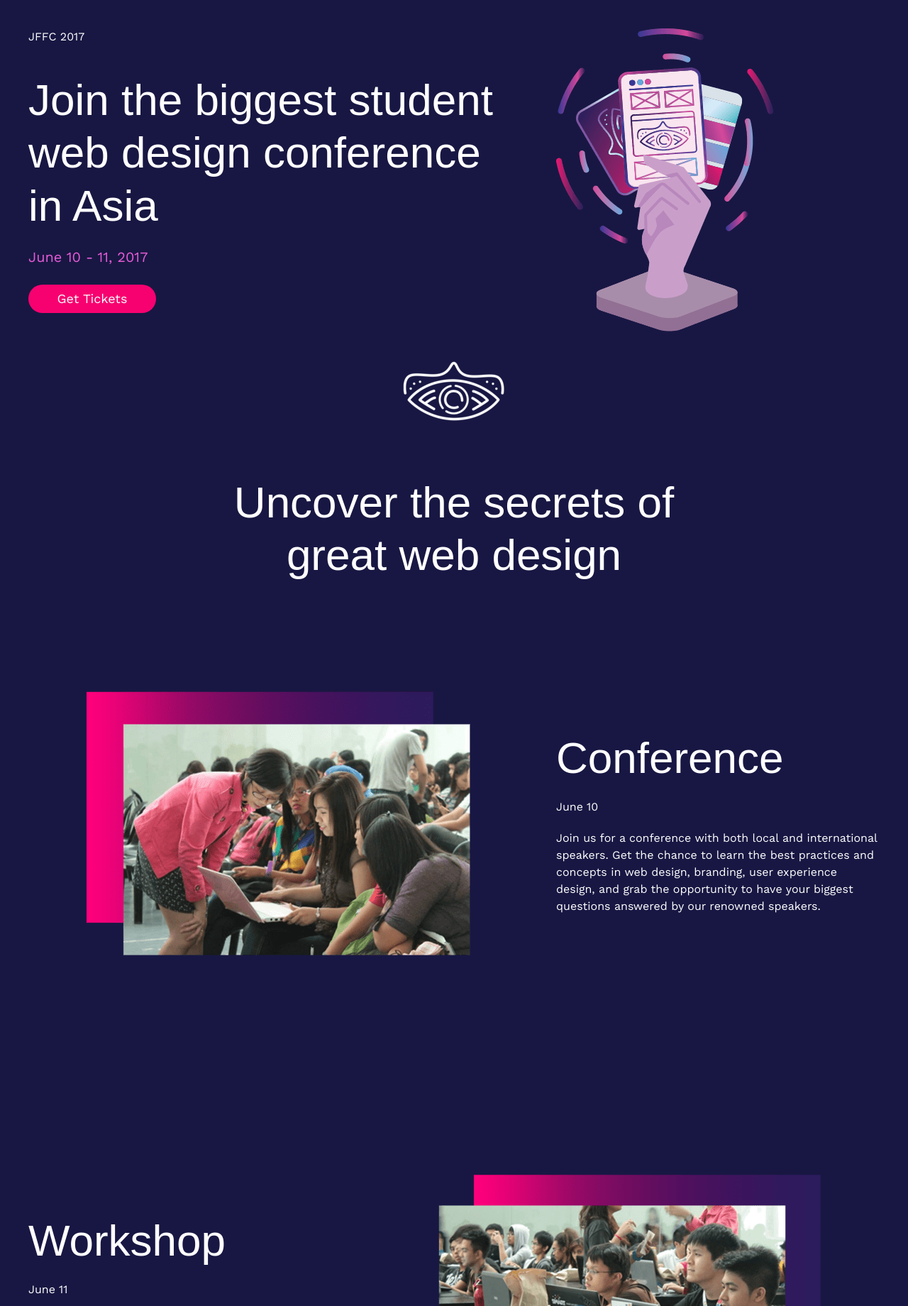
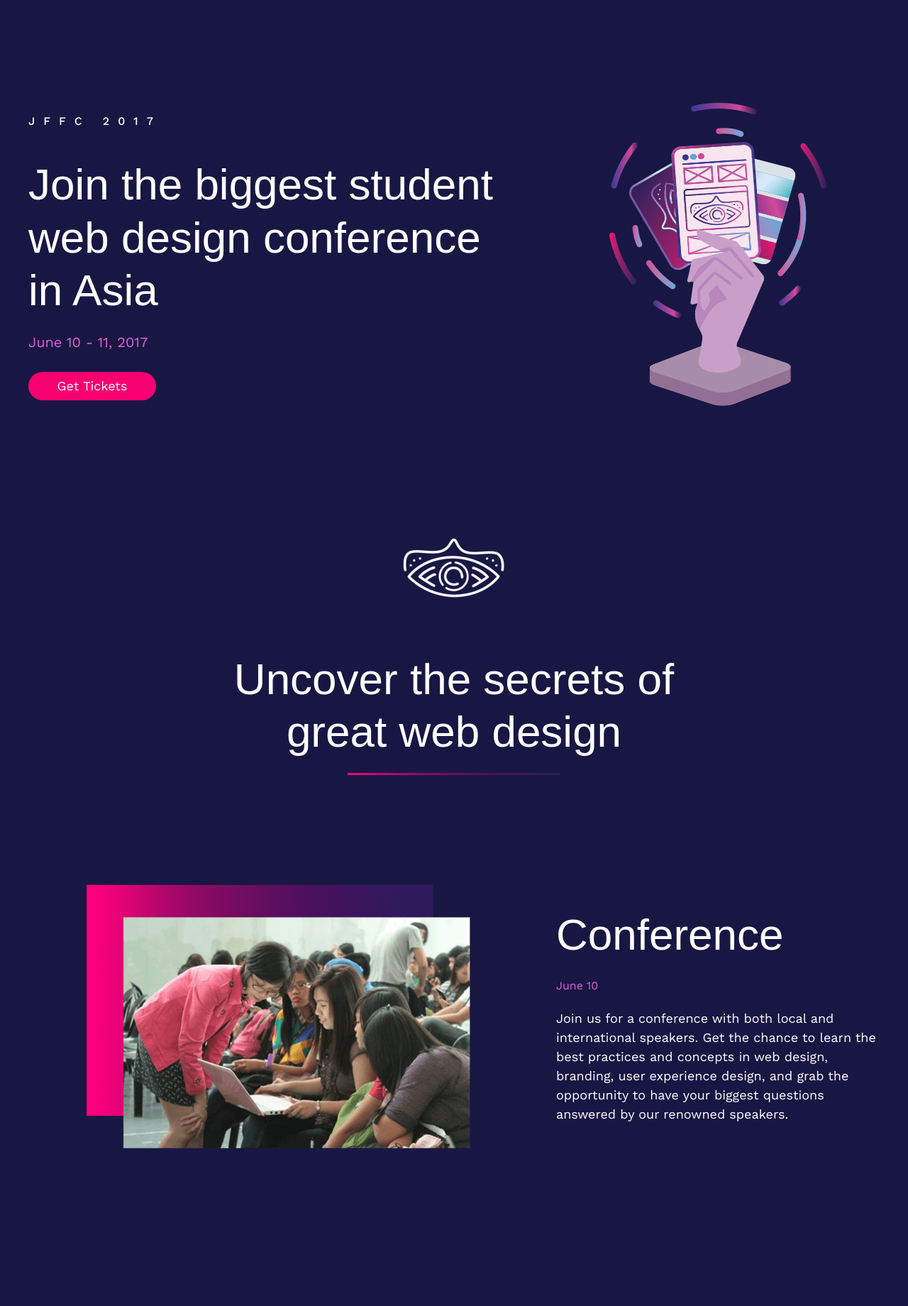
Before and after one commit to UXSoc/jffc, a PHP site: page / in a window 1280 px wide. Shown: the part 80-1920 px from the top of the page at 71% size. Run offline with PHP 8.4, Linux system fonts and the light colour scheme; some libraries are stand-ins or nearby versions; some web fonts are replaced.

Commit message:
Add gradient hr and fix grid structire

```diff
--- a/index.html
+++ b/index.html
@@ -61,10 +61,10 @@
 
         <div class="uk-container main-container">
 
-            <div uk-grid>
+            <div class="uk-cover-container uk-flex-middle" uk-height-viewport="offset-top: true" uk-grid>
                 <!--Cover-->
                 <div class="uk-width-3-5@m uk-text-left">
-                    <span>JFFC 2017</span>
+                    <span class="subtitle">JFFC 2017</span>
                     <h1>
                         Join the biggest student<br>
                         web design conference<br>
@@ -76,8 +76,8 @@
                     <br><br>
                     <a class="uk-button uk-button-primary" href=""><span>Get Tickets</span></a>
                 </div>
-                <div class="uk-width-2-5@m">
-                    <img src="img/hand.png" alt="JFFC 2017"/>
+                <div class="uk-width-2-5@m uk-flex uk-flex-center">
+                    <div><img src="img/hand.png" alt="JFFC 2017"/></div>
                 </div>
             </div>
 
@@ -88,6 +88,7 @@
                     Uncover the secrets of<br>
                     great web design
                 </h1>
+                <div class="uk-flex uk-flex-center"><hr width="25%"></div>
             </div>
             <div class="uk-flex-middle" uk-grid>
                 <div class="uk-width-3-5@m uk-text-center">
@@ -95,7 +96,7 @@
                 </div>
                 <div class="uk-width-2-5@m uk-text-left">
                     <h1>Conference</h1>
-                    <span>June 10</span>
+                    <span class="about-date">June 10</span>
                     <p>
                         Join us for a conference with both local
                         and international speakers. Get the chance
@@ -110,7 +111,7 @@
             <div class="uk-flex-middle" uk-grid>
                 <div class="uk-width-2-5@m uk-text-left">
                     <h1>Workshop</h1>
-                    <span>June 11</span>
+                    <span class="about-date">June 11</span>
                     <p>
                         Keep the spark going and enhance your
                         web design, branding, and user experience
@@ -129,14 +130,14 @@
 
             <!--Speakers-->
             <div class="uk-width-1-1@m uk-text-center">
-                <span>SPEAKERS</span>
+                <span class="subtitle">SPEAKERS</span>
                 <h1>
                     Learn from the industry's<br>
                     greatest wizards
                 </h1>
             </div>
 
-            <div class="uk-grid-large" uk-grid>
+            <div class="uk-grid-medium" uk-grid>
                 <div class="uk-width-1-2@m uk-text-left">
                     <img src="img/speakers/andre.png" alt="Andre Tacuyan"/>
                     <div class="uk-child-width-1-2@s" uk-grid>
@@ -147,6 +148,7 @@
                             <img src="img/original/LinkedIn.png" alt="linkedin" style="width:48px; height:auto;"/>
                         </div>
                     </div>
+                    <hr width="35%">
                     <span>
                         User Experience Designer,<br>
                         Playground Global<br>
@@ -164,6 +166,7 @@
                             <div><img src="img/social-media-icons/linkedin.png" alt="linkedin"/></div>
                         </div>
                     </div>
+                    <hr width="35%">
                     <span>
                         Product Strategist, Azeus<br>
                         Co-Founder, Tempest Media
@@ -180,6 +183,7 @@
                             <div><img src="img/social-media-icons/linkedin.png" alt="linkedin"/></div>
                         </div>
                     </div>
+                    <hr width="35%">
                     <span>
                         Co-Founder/Managing Director,<br>
                         Make Technology, Inc.<br>
@@ -197,6 +201,7 @@
                             <div><img src="img/social-media-icons/linkedin.png" alt="linkedin"/></div>
                         </div>
                     </div>
+                    <hr width="35%">
                     <span>
                         Co-Founder/Principal<br>
                         Curiosity Design Research
@@ -213,6 +218,7 @@
                             <div><img src="img/social-media-icons/linkedin.png" alt="linkedin"/></div>
                         </div>
                     </div>
+                    <hr width="35%">
                     <span>
                         Design Strategist, Tinqer
                     </span>
@@ -228,6 +234,7 @@
                             <div><img src="img/social-media-icons/linkedin.png" alt="linkedin"/></div>
                         </div>
                     </div>
+                    <hr width="35%">
                     <span>
                         Founder/Creative Director, Shao
                     </span>
@@ -243,6 +250,7 @@
                             <div><img src="img/social-media-icons/linkedin.png" alt="linkedin"/></div>
                         </div>
                     </div>
+                    <hr width="35%">
                     <span>
                         Founder, UX Philippines
                     </span>
@@ -258,6 +266,7 @@
                             <div><img src="img/social-media-icons/linkedin.png" alt="linkedin"/></div>
                         </div>
                     </div>
+                    <hr width="35%">
                     <span>
                         Assistant Professor,<br>
                         University of the Philippines-Los Banos
@@ -268,11 +277,12 @@
 
             <!--Schedule-->
             <div class="uk-width-1-1@m uk-text-center">
-                <span>SCHEDULE</span>
+                <span class="subtitle">SCHEDULE</span>
                 <h1>
                     See what's in store for<br>
                     you at JFFC 2017
                 </h1>
+                <div class="uk-flex uk-flex-center"><hr width="25%"></div>
             </div>
 
             <div uk-grid>
@@ -335,7 +345,7 @@
             <!--Venue-->
             <div uk-grid>
                 <div class="uk-width-2-5@m uk-text-left">
-                    <span>VENUE</span>
+                    <span class="subtitle">VENUE</span>
                     <h1>Hewlett-Packard<br>Philippines</h1>
                     <span>
                         Cyberpod 2, Eton Centris<br>
@@ -354,6 +364,7 @@
                 <div class="uk-width-1-1@m uk-text-center">
                     <span>GET TICKETS</span>
                     <h1>Claim your wand</h1>
+                    <div class="uk-flex uk-flex-center"><hr width="25%"></div>
                     <img src="" alt="TICKET"/><br>
                     <a class="uk-button uk-button-primary" href=""><span>Get Tickets</span></a>
                 </div>
@@ -363,9 +374,10 @@
             <!--FAQs-->
             <div class="uk-width-1-1@m uk-text-center">
                 <h1>Frequently Asked<br>Questions</h1>
+                <div class="uk-flex uk-flex-center"><hr width="25%"></div>
             </div>
 
-            <div uk-grid>
+            <div class="uk-grid-large" uk-grid>
                 <div class="uk-width-1-2@m uk-text-left">
                     <h2>
                         How many tickets can I order at
@@ -512,8 +521,9 @@
 
             <!--Sponsors-->
             <div class="uk-width-1-1@m uk-text-center">
-                <span>SPONSORS</span>
+                <span class="subtitle">SPONSORS</span>
                 <h1>Thank you for making <br> JFFC 2017 possible</h1>
+                <div class="uk-flex uk-flex-center"><hr width="25%"></div>
             </div>
 
             <div uk-grid>
--- a/main.scss
+++ b/main.scss
@@ -18,8 +18,11 @@ $button-primary-background: #f70170;
 //===========================
 // Grid
 //===========================
-$grid-large-gutter-horizontal-l: 140px;
-$grid-large-gutter-vertical-l: 90px;
+$grid-large-gutter-horizontal-l: 300px;
+$grid-large-gutter-vertical-l: 100px;
+
+$grid-medium-gutter-horizontal: 140px;
+$grid-medium-gutter-vertical: 90px;
 
 //===========================
 // Logo
@@ -96,6 +99,7 @@ $navbar-item-color: white;
 body{
     background: $background-color;
     color: white;
+    font-size: 18px;
 }
 
 h1{
@@ -107,9 +111,21 @@ h2{
     color: #e65cd7;
 }
 
+hr{
+    border: 0;
+    height: 3px;
+    background-image: linear-gradient(to right, #ff007b, #910a65, #4b115e, #2b1c5d);
+}
+
 .main-container{
-    padding-top: 40px;
+    //padding-top: 20px;
     padding-bottom: 40px;
+}
+
+.subtitle{
+    letter-spacing: 12px;
+    font-size: 16px;
+    font-weight: 500;
 }
 
 //===========================
@@ -129,6 +145,14 @@ h2{
 }
 
 //===========================
+// About
+//===========================
+.about-date{
+    color: #e65cd7;
+    font-size: 16px;
+}
+
+//===========================
 // Speakers
 //===========================
 .speaker-header{
```
Also changed, not shown: other parts of index.html (+12 -15 lines), css/main.css, 1 other file.
